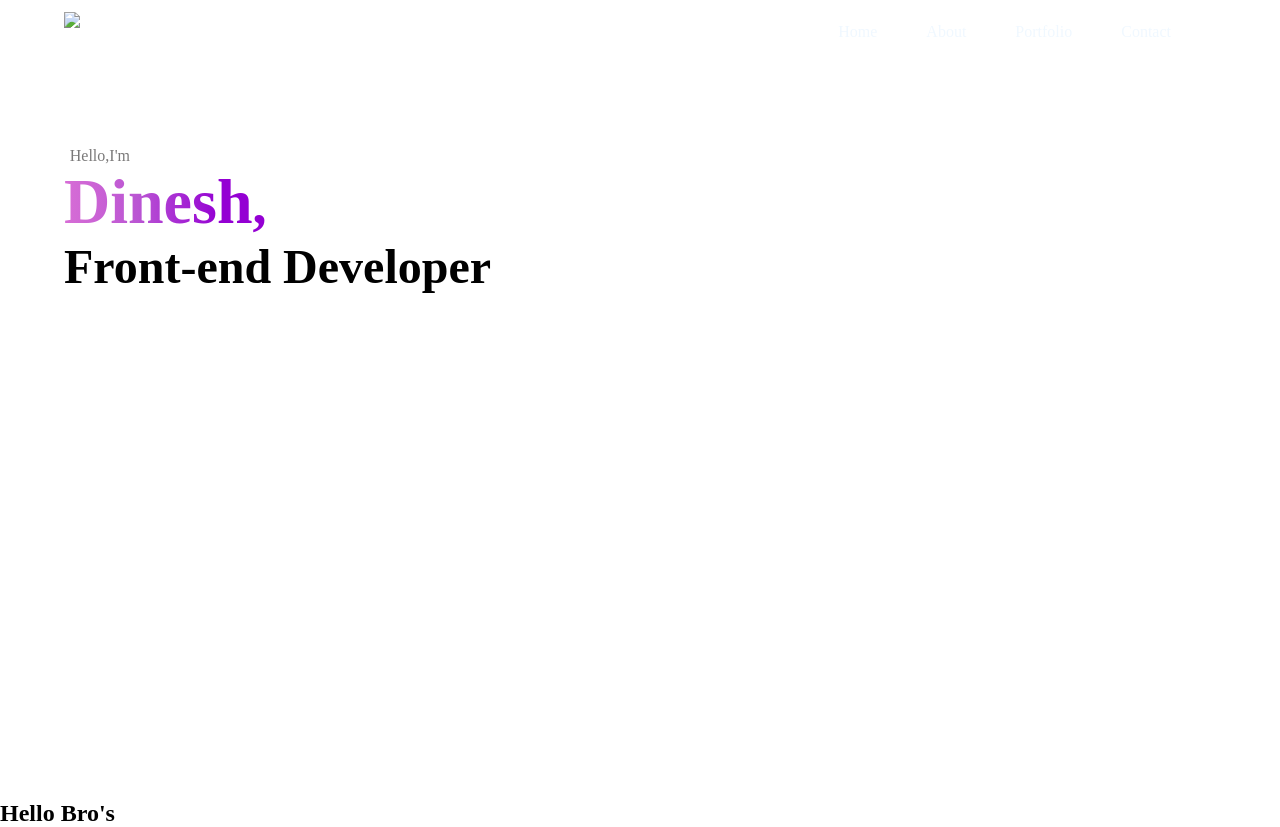
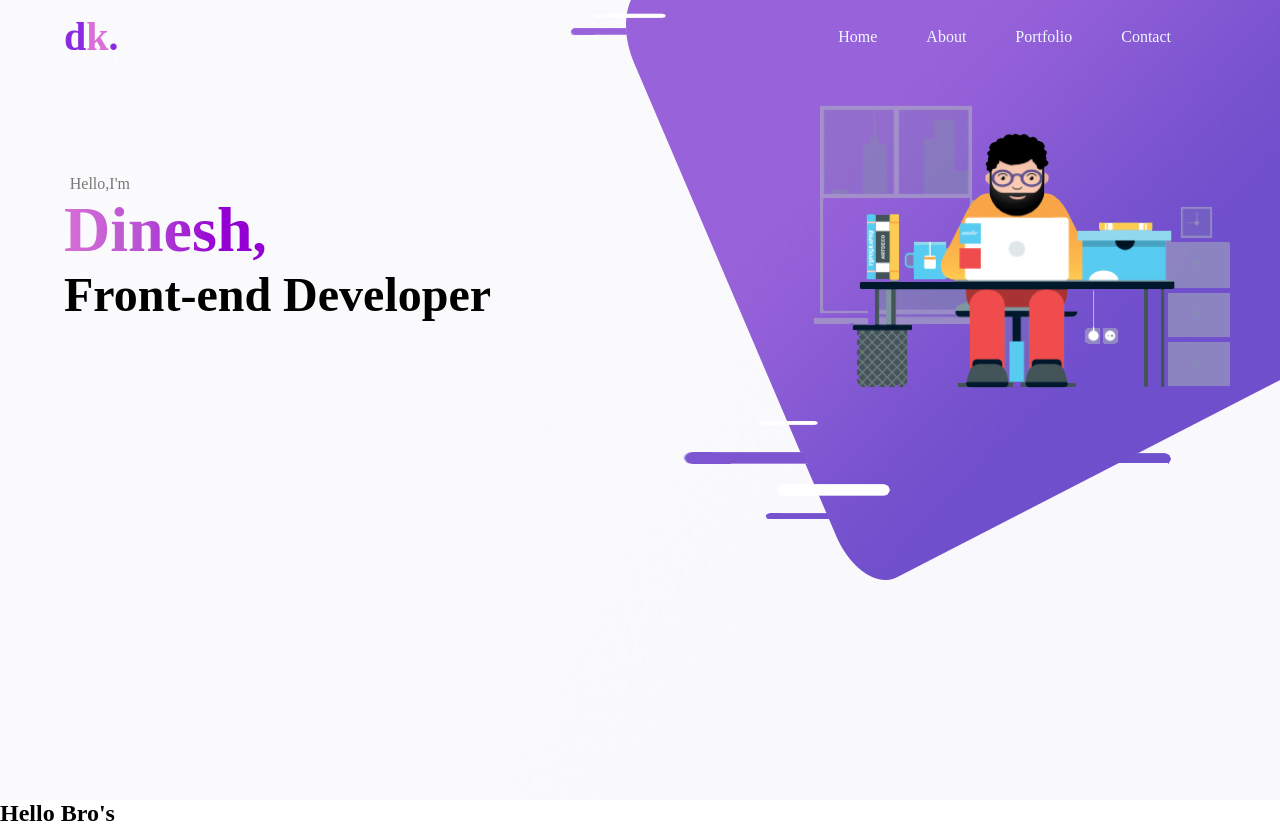
Before and after one commit to dineshkumaark/myportfolio, a website: page index.html in a window 1280 px wide. Drawn offline with Linux system fonts and the light colour scheme.

Commit message:
Added Styles

```diff
--- a/css/style.css
+++ b/css/style.css
@@ -27,22 +27,25 @@ body{
 .illus{
     width: 100%;
     height: 100vh;
- background-image: url('images/Untitled-2.jpg');
+ background-image: url('../images/Untitled-2.jpg');
  background-repeat: no-repeat;
  background-size: cover;
 }
-/*h3{position: relative;margin-left: 25px;font-size: 2em;}
-h3::before{
-   content: '';
-   width: 0.5%;
-   height: 100%;
-   position: absolute;
-   left: -1%;
-   background-color: purple;
-}*/
+.logo{
+    font-size: 2.5rem;
+    font-weight: 600;
+    color: blueviolet;
+    margin-top: 3%;
+    position: relative;
+    top: 15%;
+}
+.logok{
+    color: orchid;
+}
 .container{
    width: 90%;
    margin: 0 auto;
+   padding-top: 1%;
 }
 img{
    margin-top: 1%;
@@ -54,7 +57,7 @@ ul{
 li{
    display: inline-block;
    margin-right: 45px;
-   margin-top: 6%;
+   margin-top: 4%;
    color: aliceblue;
    position: relative;
 }
--- a/index.html
+++ b/index.html
@@ -10,7 +10,7 @@
 <body>
         <div class="illus">
                 <div class="container">
-                <a href="#"><img src="logo.jpg"></a>
+                <a href="#"><span class="logo">d<span class="logok">k</span>.</span></a>
                 <ul>
                 <a href="#"><li>Home</li></a>
                 <a href="#"><li>About</li></a>
```
